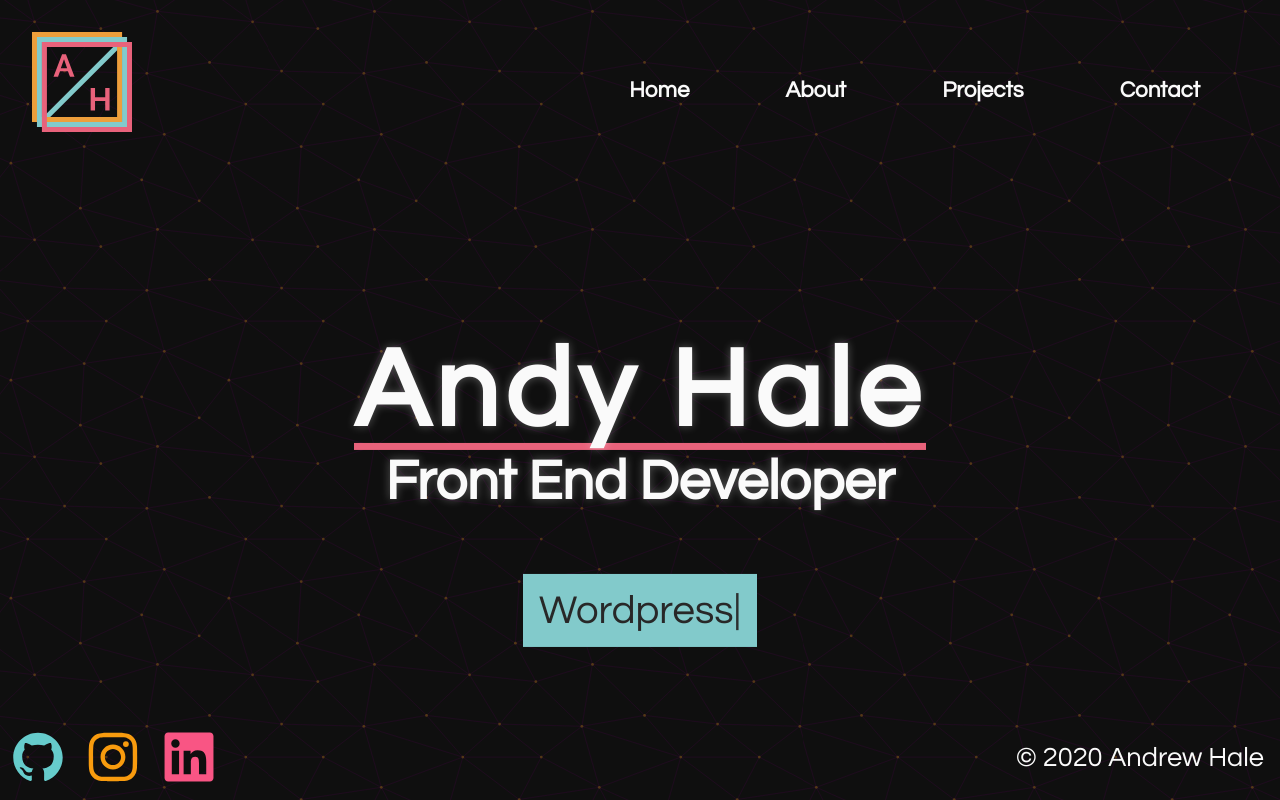
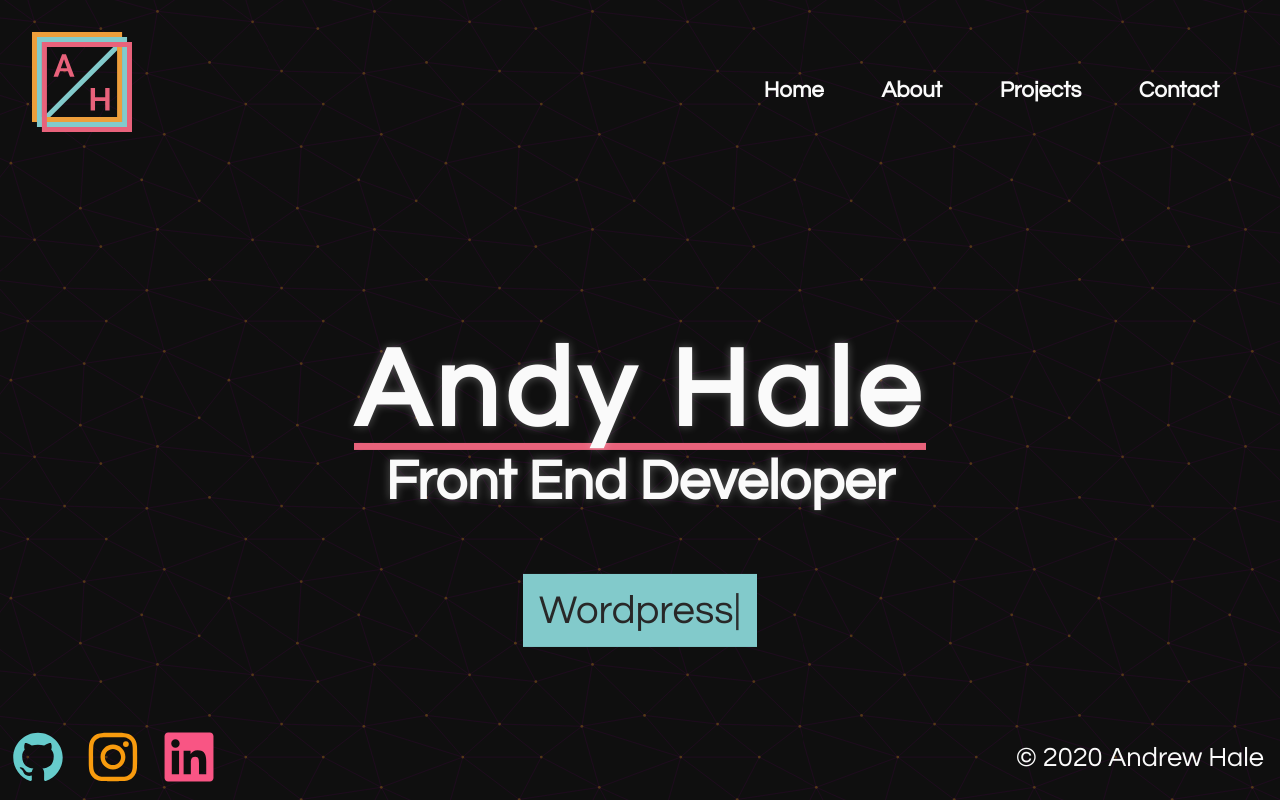
Before and after one commit to andrewghale/website, a React (Create React App) app: page /numbermachine in a window 1280 px wide. Built offline with nearby package versions, Linux system fonts and the light colour scheme.

Commit message:
fixing some styling

```diff
--- a/src/styles/website/footer.scss
+++ b/src/styles/website/footer.scss
@@ -40,6 +40,9 @@
       margin-right: 1.5rem;
       margin-top: 2rem;
     }
+    @media screen and (max-width: $bp-xs) {
+      font-size: 0.7rem;
+    }
   }
 }
 
--- a/src/styles/website/header.scss
+++ b/src/styles/website/header.scss
@@ -46,7 +46,7 @@
       height: 60px;
     }
     .tag {
-      margin: 0 2rem;
+      margin: 0 0.8rem;
       padding: 1rem;
       font-size: 1.4rem;
       font-weight: bold;
@@ -64,8 +64,11 @@
       }
       @media screen and (max-width: $bp-phone) {
         padding: 0.4rem;
-        margin: 0 0.3rem;
+        margin: 0rem;
         font-size: 1rem;
+      }
+      @media screen and (max-width: $bp-xs) {
+        font-size: 0.8rem;
       }
       &:hover {
         background-size: 1px 40px;
--- a/src/styles/website/projects.scss
+++ b/src/styles/website/projects.scss
@@ -1,4 +1,5 @@
 .projects-text {
-  font-size: 3rem;
+  font-size: 2rem;
+  padding: 2rem;
   margin: 15rem 0rem 0rem 2rem;
 }
```
